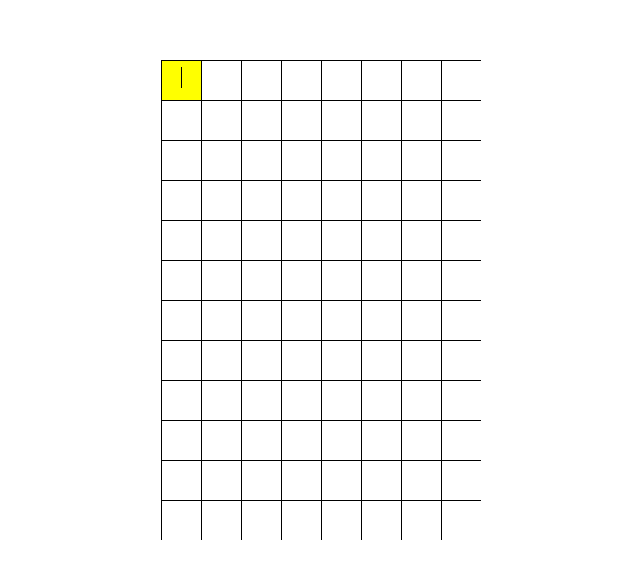
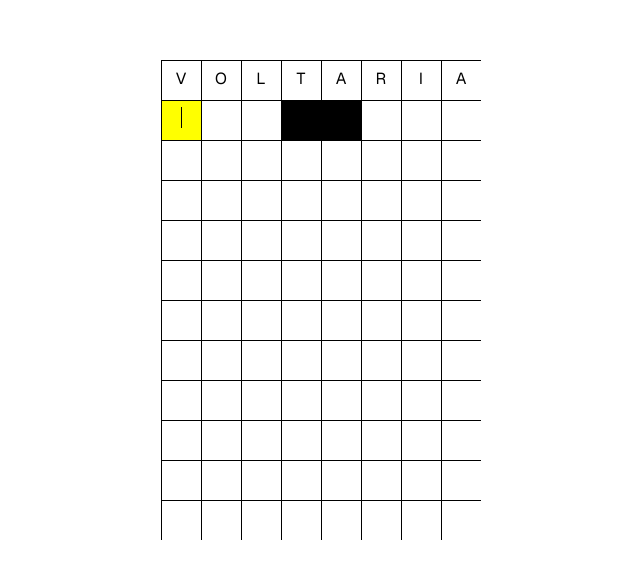
Before and after one commit to aemion/voltaria, a Next.js app: page / in a window 1280 px wide. Shown: the part 105-684 px from the top of the page, without its empty margins (320-960 px from the left). Built offline with nearby package versions, Linux system fonts and the light colour scheme.

Commit message:
feat: page title

```diff
--- a/app/Crosswords/Crosswords.tsx
+++ b/app/Crosswords/Crosswords.tsx
@@ -4,14 +4,22 @@ import { KeyboardEvent, useState } from "react";
 import Cell from "./Cell";
 import Vector2D from "./Vector2D";
 import Grid from "./Grid";
-import { isChar } from "./Char";
+import { Char, isChar } from "./Char";
 import { useFocus } from "./useFocus";
 
 const cellSize = 40;
 
 export default function Crosswords() {
-  const [grid, setGrid] = useState(new Grid(new Array(8 * 12).fill(""), 8));
-  const [cursor, setCursor] = useState(new Vector2D(0, 0));
+  const [grid, setGrid] = useState(
+    new Grid(
+      ("VOLTARIA".split("") as Char[])
+        .concat(new Array(8 * 11).fill(""))
+        .with(11, "#")
+        .with(12, "#"),
+      8
+    )
+  );
+  const [cursor, setCursor] = useState(new Vector2D(0, 1));
   const [wordDirection, setWordDirection] = useState(new Vector2D(1, 0));
   const [ref, isFocused, setFocused] = useFocus<SVGSVGElement>();
 
--- a/app/layout.tsx
+++ b/app/layout.tsx
@@ -13,8 +13,8 @@ const geistMono = Geist_Mono({
 });
 
 export const metadata: Metadata = {
-  title: "Create Next App",
-  description: "Generated by create next app",
+  title: "Voltaria",
+  description: "Make your own crosswords",
 };
 
 export default function RootLayout({
```
